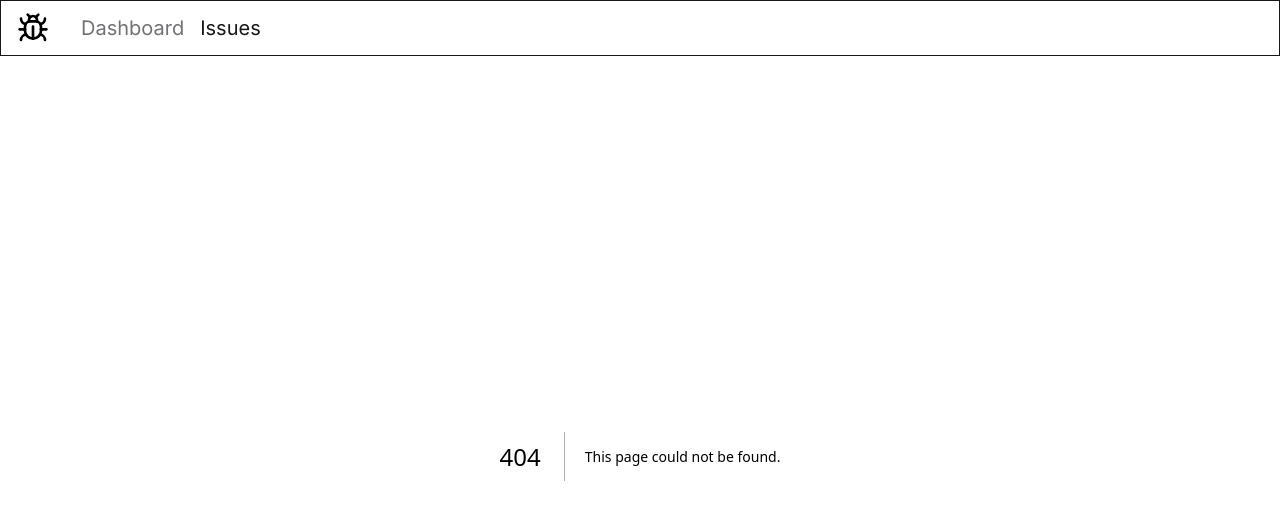
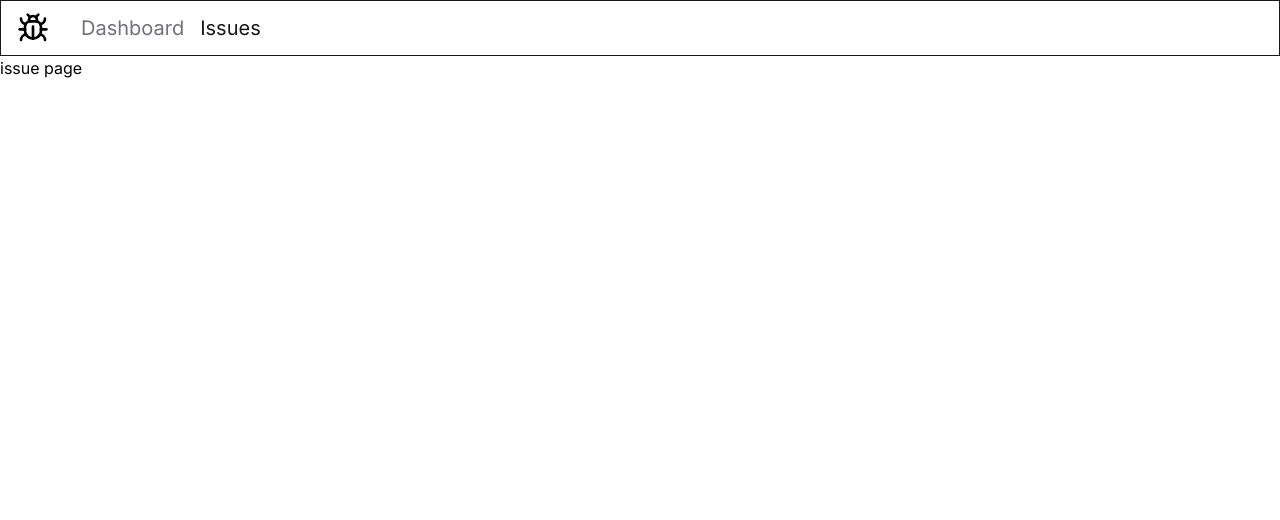
Before and after one commit to Abdullah-142/Issue-tracker, a Next.js app: page /issues in a window 1280 px wide. Before the commit this address had no page. Shown: the top 520 px of the page. Built offline with nearby package versions, Linux system fonts and the light colour scheme.

Commit message:
Add new route page

```diff
--- /dev/null
+++ b/app/issues/page.tsx
@@ -0,0 +1,9 @@
+import React from 'react'
+
+function issuepage() {
+  return (
+    <div>issue page</div>
+  )
+}
+
+export default issuepage
```
